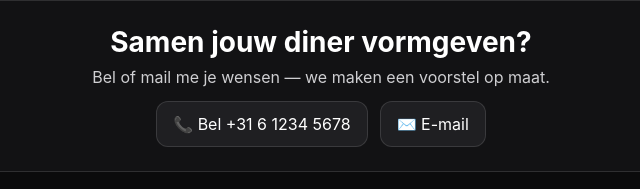
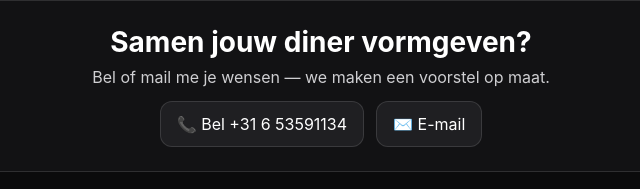
Before and after one commit to marienvermeij/marienscuisine, a plain HTML site: page index.html in a window 1280 px wide. Shown: the part 1124-1313 px from the top of the page, 319-959 px from the left. Drawn offline with Linux system fonts and the light colour scheme.

Commit message:
Update index.html

```diff
--- a/index.html
+++ b/index.html
@@ -100,7 +100,7 @@
       <h2 style="margin:0 0 8px; font-size: clamp(20px, 4.2vw, 28px);">Samen jouw diner vormgeven?</h2>
       <p style="margin:0 0 14px; color:var(--muted);">Bel of mail me je wensen — we maken een voorstel op maat.</p>
       <div class="btns" style="justify-content:center;">
-        <a class="btn" href="tel:+31612345678">📞 Bel +31 6 1234 5678</a>
+        <a class="btn" href="tel:+31612345678">📞 Bel +31 6 53591134</a>
         <a class="btn" href="mailto:marienvermeij@gmail.com">✉️ E-mail</a>
       </div>
     </section>
```
